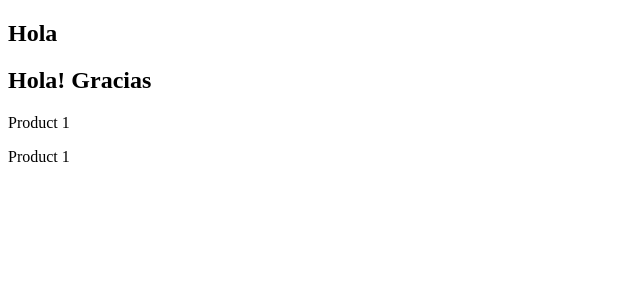
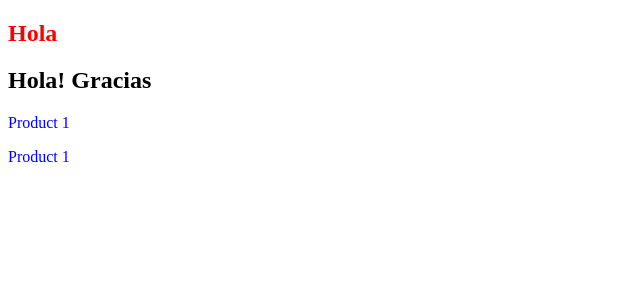
Before and after one commit to MohammedQasim-js/Angular-basics, an Angular app: page / in a window 1280 px wide. Shown: the top 300 px of the page, without its empty margins (0-640 px from the left). Built offline with nearby package versions, Linux system fonts and the light colour scheme.

Commit message:
Different stylings

```diff
--- a/src/app/app.css
+++ b/src/app/app.css
@@ -0,0 +1,3 @@
+h2 {
+  color: red;
+}
--- a/src/app/product/product.ts
+++ b/src/app/product/product.ts
@@ -3,6 +3,6 @@ import { Component } from '@angular/core';
 @Component({
   selector: 'product',
   template: '<p>Product 1</p>', // You can use `` for multiple lines of HTML code, and '' for single line of HTML code
-  styleUrl: './product.css',
+  styles: ['p {color: blue;}'],
 })
 export class ProductComponent {}
```
